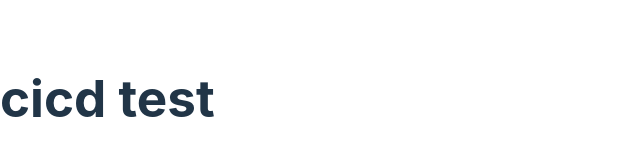
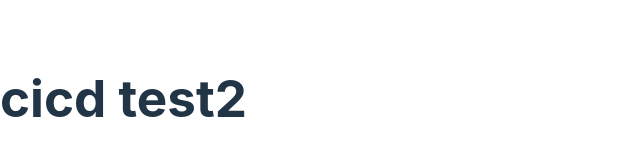
Before and after one commit to yunzzng/petple-front, a React (Vite) app: page / in a window 1280 px wide. Shown: the part 302-458 px from the top of the page, without its empty margins (0-640 px from the left). Built offline with nearby package versions, Linux system fonts and the light colour scheme.

Commit message:
chore: cicd test

```diff
--- a/src/pages/Home/index.tsx
+++ b/src/pages/Home/index.tsx
@@ -1,7 +1,7 @@
 const Home = () => {
   return (
     <>
-      <h1>cicd test</h1>
+      <h1>cicd test2</h1>
     </>
   );
 };
```
